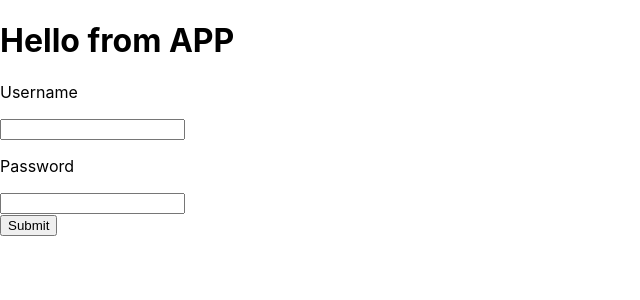
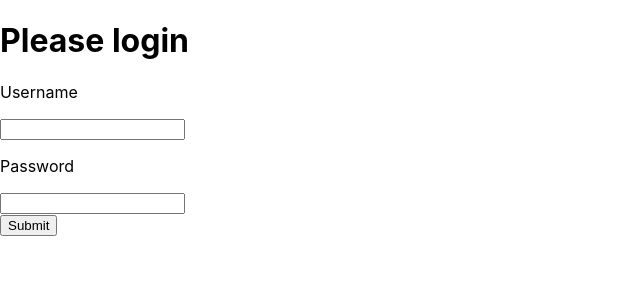
Before and after one commit to troptropcontent/ptite-front-react, a React (Create React App) app: page / in a window 1280 px wide. Shown: the top 300 px of the page, without its empty margins (0-640 px from the left). Built offline with nearby package versions, Linux system fonts and the light colour scheme.

Commit message:
Changed the APP component into a Class Component to set the token in STATE

```diff
--- a/src/App.js
+++ b/src/App.js
@@ -1,4 +1,4 @@
-import React from 'react'
+import React, { Component } from 'react'
 import { BrowserRouter, Route, Switch } from 'react-router-dom';
 import './App.css';
 import Dashboard from './components/Dashboard'
@@ -6,11 +6,30 @@ import Preferences from './components/Preferences'
 import Login from './components/Login'
 
 
-function App() {
+export class App extends Component {
+  constructor(props) {
+    super(props)
+
+    this.state = {
+
+    }
+  }
+
+  setToken = (token) => {
+    this.setState({token: token});
+  }
+
+
+  render() {
+
+    if (!this.state.token) {
+      return <Login setToken={this.setToken} />
+    }
+
+
     return (
       <div className="container">
         <h1 className="title">Hello from APP</h1>
-      <Login/>
         <BrowserRouter>
           <Switch>
             <Route path="/dashboard">
@@ -24,5 +43,6 @@ function App() {
       </div>
     )
   }
+}
 
-export default App;
+export default App
--- a/src/components/Login.js
+++ b/src/components/Login.js
@@ -3,6 +3,9 @@ import React, { Component } from 'react'
 export class Login extends Component {
   render() {
     return (
+
+      <div className="login-form">
+        <h1>Please login</h1>
         <form>
           <label htmlFor="">
             <p>Username</p>
@@ -16,6 +19,7 @@ export class Login extends Component {
             <button type="submit">Submit</button>
           </div>
         </form>
+      </div>
     )
   }
 }
```
Lines whose indentation alone changed are shown as unchanged.
